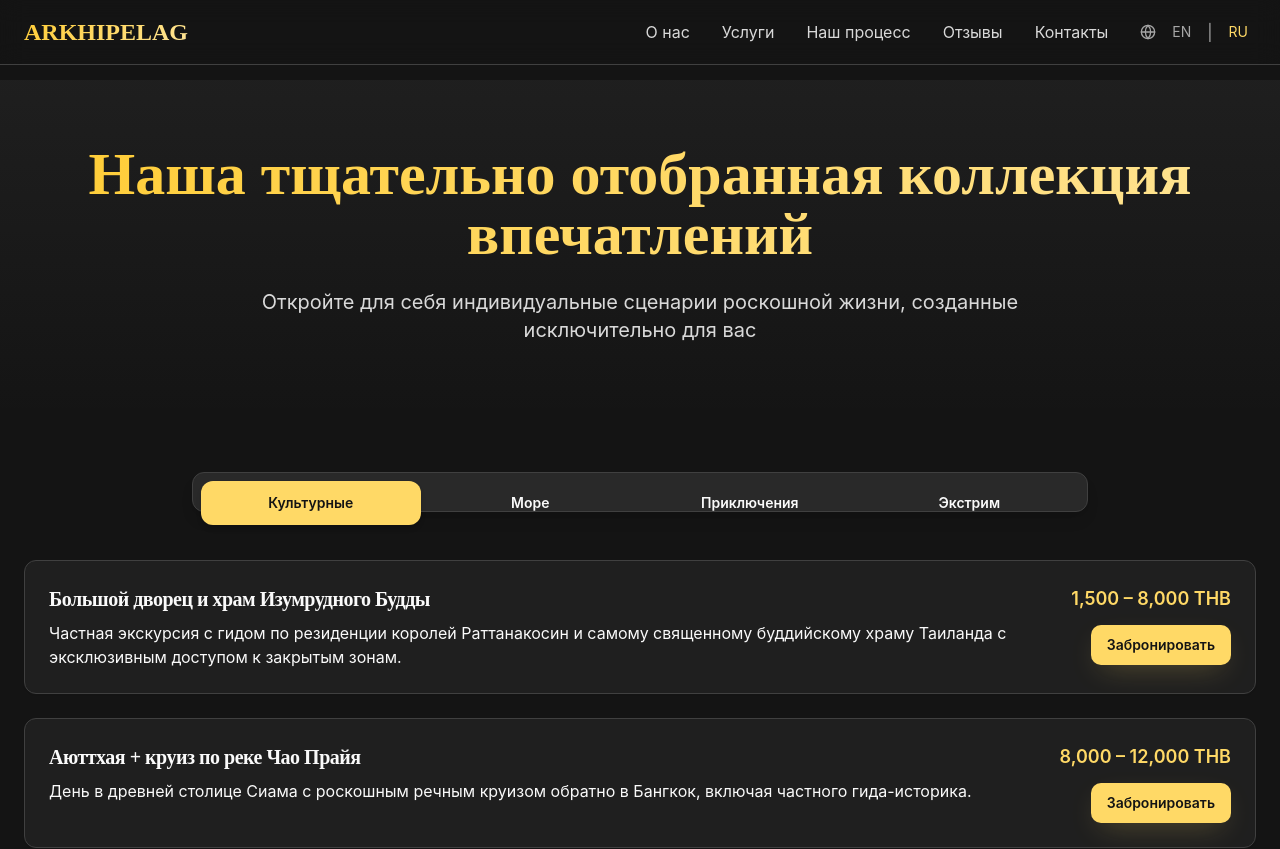
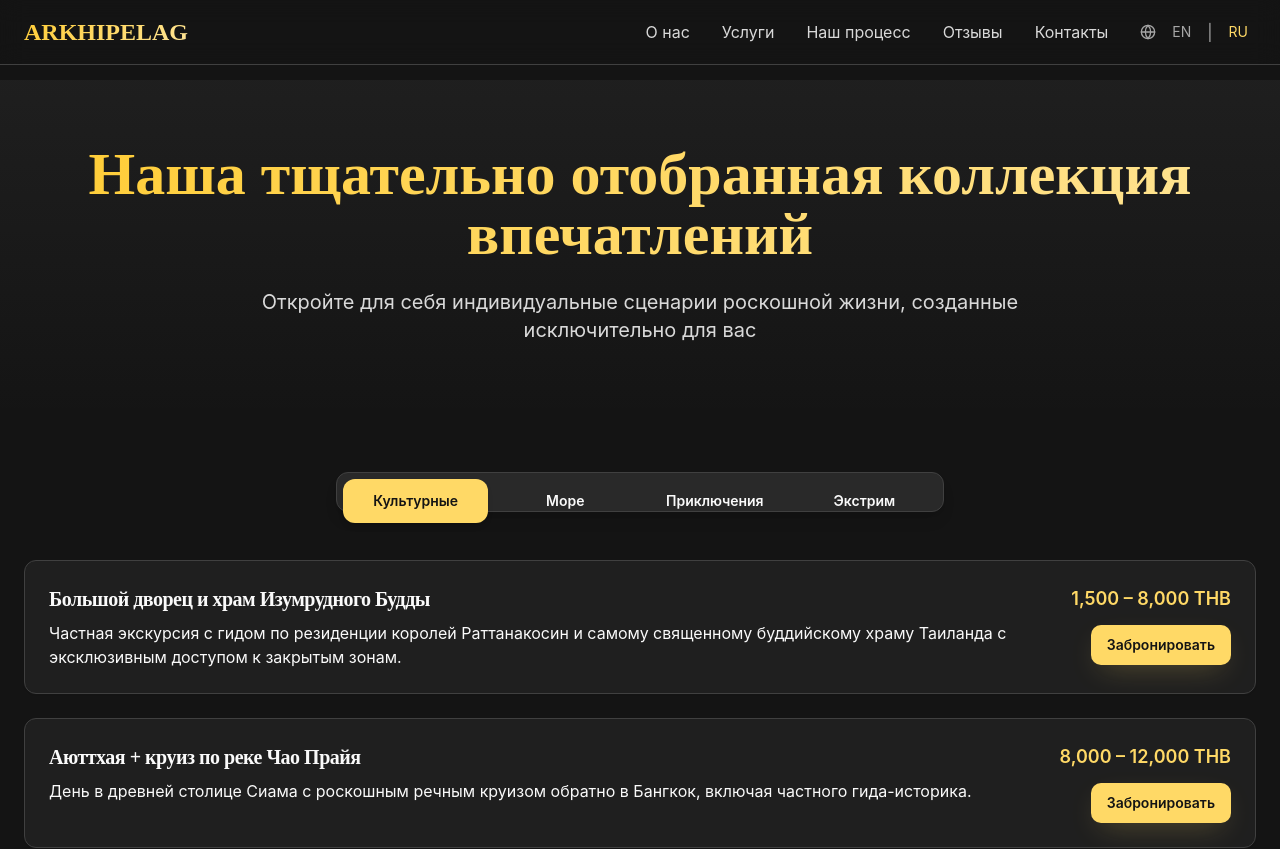
Before and after one commit to glebaanat-beep/arkhipelag-landing, a React (Vite) app: page /experiences-catalog in a window 1280 px wide. Shown: the top 849 px of the page. Built offline with nearby package versions, Linux system fonts and the light colour scheme.

Commit message:
Adjust tab container size

```diff
--- a/src/pages/ExperiencesCatalog.tsx
+++ b/src/pages/ExperiencesCatalog.tsx
@@ -164,11 +164,11 @@ export default function ExperiencesCatalog() {
         <section className="py-16">
           <div className="container mx-auto px-6">
             <Tabs defaultValue="cultural" className="w-full">
-              <TabsList className="grid w-full grid-cols-4 max-w-4xl mx-auto mb-12 bg-surface-elevated border border-border p-2 rounded-xl shadow-lg">
-                <TabsTrigger value="cultural" className="text-sm font-semibold py-3 px-4 rounded-lg data-[state=active]:bg-luxury-gold data-[state=active]:text-primary-foreground data-[state=active]:shadow-md transition-all duration-300">{t('catalog.tab.cultural')}</TabsTrigger>
-                <TabsTrigger value="sea" className="text-sm font-semibold py-3 px-4 rounded-lg data-[state=active]:bg-luxury-gold data-[state=active]:text-primary-foreground data-[state=active]:shadow-md transition-all duration-300">{t('catalog.tab.sea')}</TabsTrigger>
-                <TabsTrigger value="adventure" className="text-sm font-semibold py-3 px-4 rounded-lg data-[state=active]:bg-luxury-gold data-[state=active]:text-primary-foreground data-[state=active]:shadow-md transition-all duration-300">{t('catalog.tab.adventure')}</TabsTrigger>
-                <TabsTrigger value="extreme" className="text-sm font-semibold py-3 px-4 rounded-lg data-[state=active]:bg-luxury-gold data-[state=active]:text-primary-foreground data-[state=active]:shadow-md transition-all duration-300">{t('catalog.tab.extreme')}</TabsTrigger>
+              <TabsList className="grid grid-cols-4 w-fit mx-auto mb-12 bg-surface-elevated border border-border p-1.5 rounded-xl shadow-lg gap-1">
+                <TabsTrigger value="cultural" className="text-sm font-semibold py-3 px-6 rounded-lg data-[state=active]:bg-luxury-gold data-[state=active]:text-primary-foreground data-[state=active]:shadow-md transition-all duration-300 whitespace-nowrap">{t('catalog.tab.cultural')}</TabsTrigger>
+                <TabsTrigger value="sea" className="text-sm font-semibold py-3 px-6 rounded-lg data-[state=active]:bg-luxury-gold data-[state=active]:text-primary-foreground data-[state=active]:shadow-md transition-all duration-300 whitespace-nowrap">{t('catalog.tab.sea')}</TabsTrigger>
+                <TabsTrigger value="adventure" className="text-sm font-semibold py-3 px-6 rounded-lg data-[state=active]:bg-luxury-gold data-[state=active]:text-primary-foreground data-[state=active]:shadow-md transition-all duration-300 whitespace-nowrap">{t('catalog.tab.adventure')}</TabsTrigger>
+                <TabsTrigger value="extreme" className="text-sm font-semibold py-3 px-6 rounded-lg data-[state=active]:bg-luxury-gold data-[state=active]:text-primary-foreground data-[state=active]:shadow-md transition-all duration-300 whitespace-nowrap">{t('catalog.tab.extreme')}</TabsTrigger>
               </TabsList>
 
               {/* Cultural Tab */}
```
